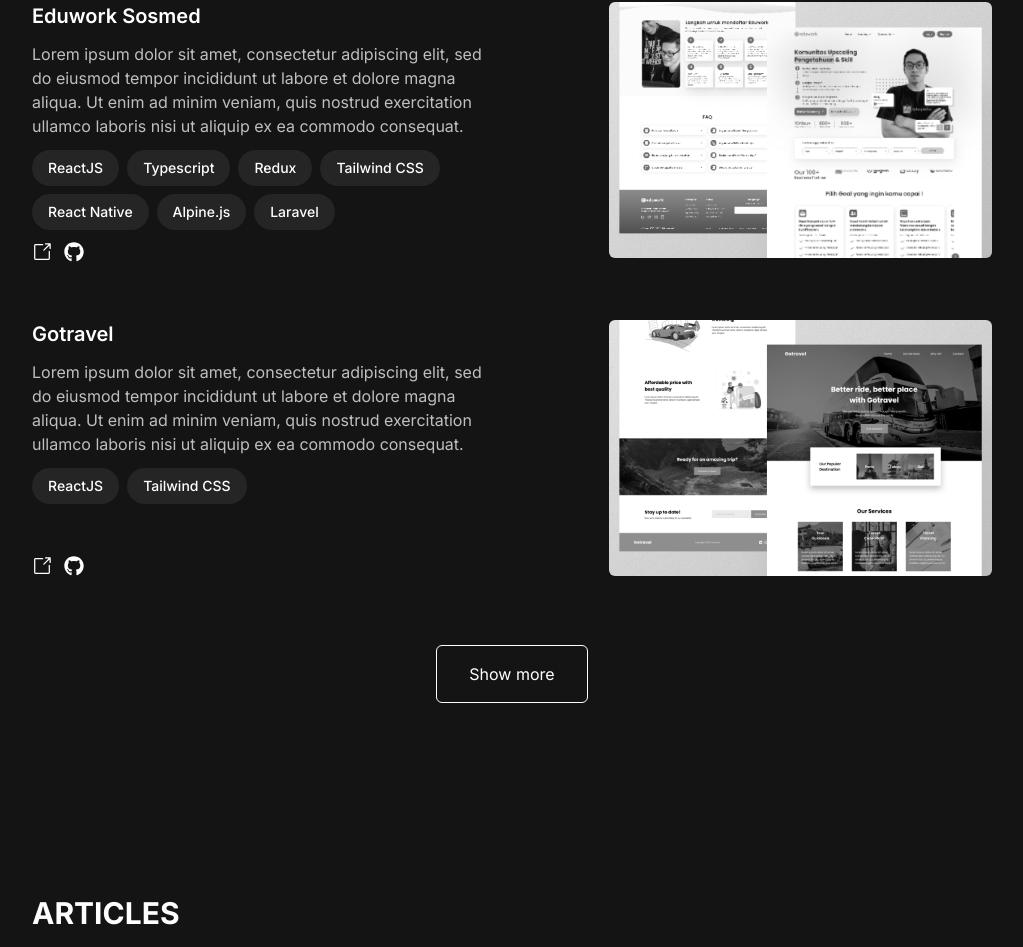
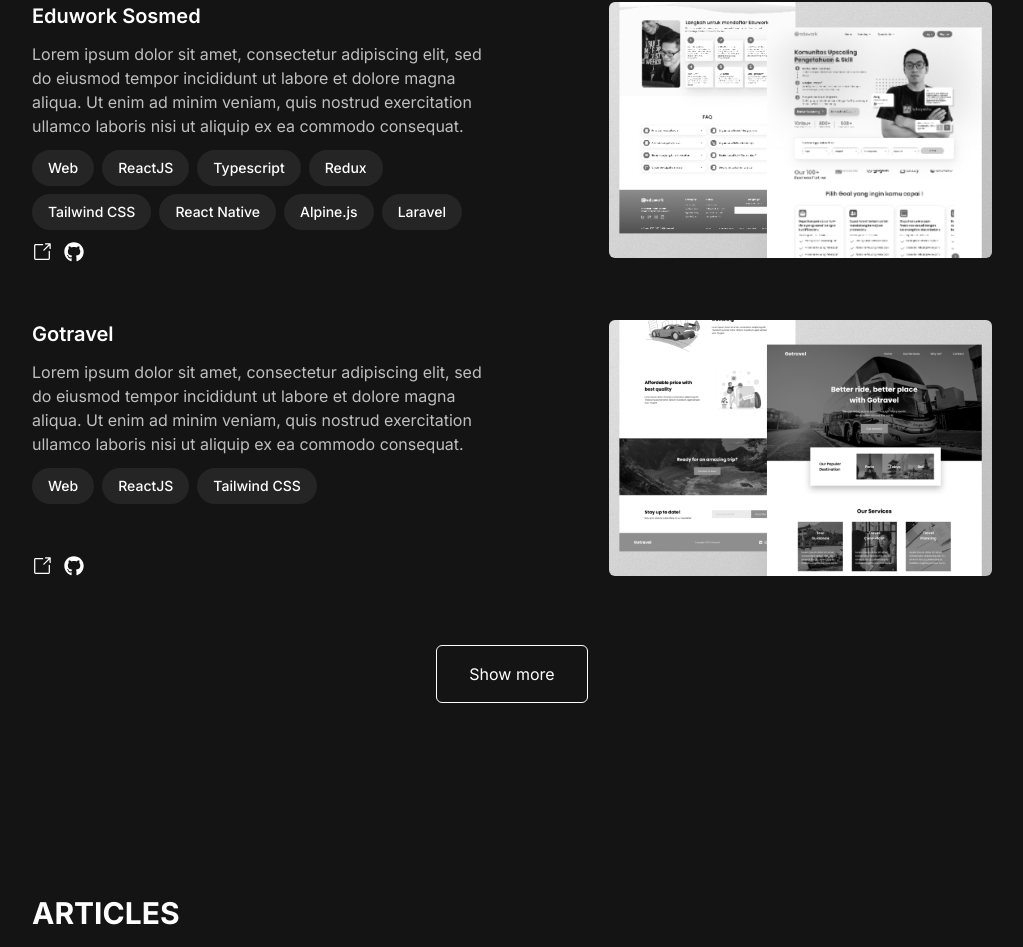
Before and after one commit to NafisHandoko/next-portfolio, a Next.js app: page / in a window 1280 px wide. Shown: the part 4275-5222 px from the top of the page, without its empty margins (128-1151 px from the left). Built offline with nearby package versions, Linux system fonts and the light colour scheme.

Commit message:
style: added web tag

```diff
--- a/app/_data/projects.ts
+++ b/app/_data/projects.ts
@@ -10,7 +10,7 @@ export const projectsData = [
     {
         name: 'Eduwork Sosmed',
         description: 'Lorem ipsum dolor sit amet, consectetur adipiscing elit, sed do eiusmod tempor incididunt ut labore et dolore magna aliqua. Ut enim ad minim veniam, quis nostrud exercitation ullamco laboris nisi ut aliquip ex ea commodo consequat.',
-        techStack: ['ReactJS', 'Typescript', 'Redux', 'Tailwind CSS', 'React Native', 'Alpine.js', 'Laravel'],
+        techStack: ['Web', 'ReactJS', 'Typescript', 'Redux', 'Tailwind CSS', 'React Native', 'Alpine.js', 'Laravel'],
         demoURL: 'https://sosmed.edudev.xyz/',
         repoURL: '',
         image: '/assets/images/portfolio/eduwork.png'
@@ -18,7 +18,7 @@ export const projectsData = [
     {
         name: 'Gotravel',
         description: 'Lorem ipsum dolor sit amet, consectetur adipiscing elit, sed do eiusmod tempor incididunt ut labore et dolore magna aliqua. Ut enim ad minim veniam, quis nostrud exercitation ullamco laboris nisi ut aliquip ex ea commodo consequat.',
-        techStack: ['ReactJS', 'Tailwind CSS'],
+        techStack: ['Web', 'ReactJS', 'Tailwind CSS'],
         demoURL: 'https://react-gotravel.netlify.app/',
         repoURL: 'https://github.com/nafishandoko/gotravel',
         image: '/assets/images/portfolio/gotravel.png'
```
